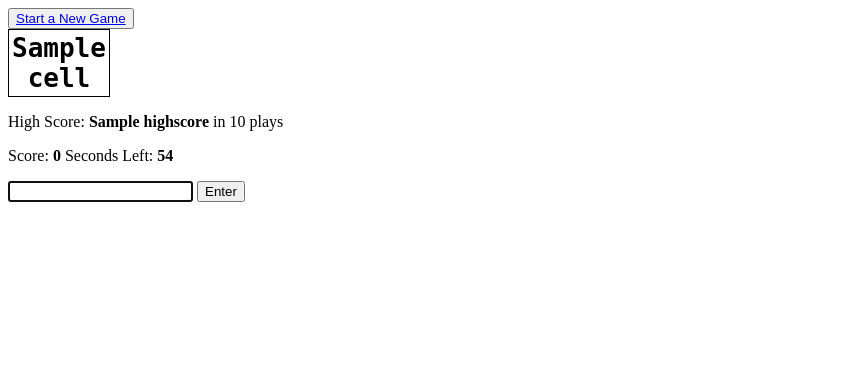
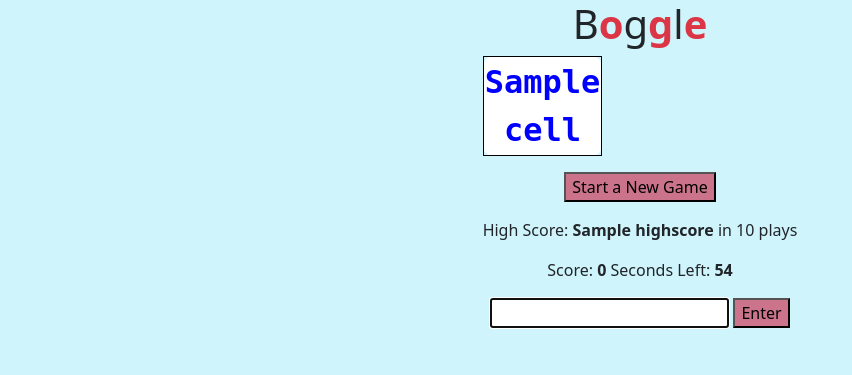
Before and after one commit to gbaer12/flask-boggle, a Flask app: template templates/index.html in a window 1280 px wide. Shown: the top 375 px of the page, without its empty margins (0-852 px from the left). Run offline with Flask 3, Linux system fonts and the light colour scheme; the template is opened without the code that fills it: most values are stand-ins (such as "Sample title", 1, 10 or a date in 2020); parts of the project's set-up code (start-up, migrations or seed data) failed here and were passed over; some libraries are stand-ins or nearby versions.

Commit message:
update to styles

```diff
--- a/static/app.css
+++ b/static/app.css
@@ -1,11 +1,26 @@
+
+
+button {
+    background-color: #c826469e;
+}
+
+.header h1{
+    text-align: center;
+}
+
 .board {
     border: solid 1px black;
+    background-color: white;
+    border-radius: 10px;
+    color: blue;
     font-family: monospace;
     font-weight: bold;
     font-size: 200%;
 }
 
 .board td {
+    border: solid 1px black;
+    border-radius: 20px;
     text-align: center;
     width: 1.5em;
     height: 1.5em;
--- a/templates/index.html
+++ b/templates/index.html
@@ -5,13 +5,26 @@
     <meta name="viewport" content="width=device-width, initial-scale=1.0">
     <title>Boggle</title>
     <link rel="stylesheet" href="/static/app.css">
+
+    <!-- Bootstrap -->
+    <link href="https://cdn.jsdelivr.net/npm/bootstrap@5.3.0-alpha3/dist/css/bootstrap.min.css" rel="stylesheet" integrity="sha384-KK94CHFLLe+nY2dmCWGMq91rCGa5gtU4mk92HdvYe+M/SXH301p5ILy+dN9+nJOZ" crossorigin="anonymous">
+
+    <!-- Font Awesome CDN -->
+    <link rel="stylesheet" href="https://cdnjs.cloudflare.com/ajax/libs/font-awesome/6.4.0/css/all.min.css">
+
 </head>
-<body>
-    <button id="new-game"><a href="/">Start a New Game</a></button>
+<body class="bg-info-subtle">
+    <div class="header">
+        <h1 class="header">B<b class="text-danger">o</b>g<b class="text-danger">g</b>l<b class="text-danger">e</b></h1>
+    </div>
 
+    <div class="container text-center">
+
+        <div class="row justify-content-center">
+            <div class="col-auto">
                 <section id="boggle">
 
-        <table class="board">
+                    <table class="board mb-3">
                         <tbody>
                             {% for row in board %}
                             <tr>
@@ -23,6 +36,10 @@
                         </tbody>
                     </table>
 
+                    <form action="/" id="new-game-btn">
+                        <button id="new-game" class="mb-3">Start a New Game</button>
+                    </form>
+
                     <p>High Score:
                         <b>{{ highscore }}</b>
                     in {{ nplays }} plays
@@ -32,6 +49,8 @@
                     Score: <b class="score">0</b>
                     Seconds Left: <b class="timer"></b>
                     </p>
+
+
 
                     <form method="POST" class="add-word">
                         <input name="word" class="word" autofocus>
@@ -47,6 +66,9 @@
                     </ul>
 
                 </section>
+            </div>
+        </div>
+    </div>
 
     <script src="http://unpkg.com/jquery"></script>
     <script src="https://unpkg.com/axios@0.19.0/dist/axios.js"></script>
```
Lines whose indentation alone changed are shown as unchanged.
